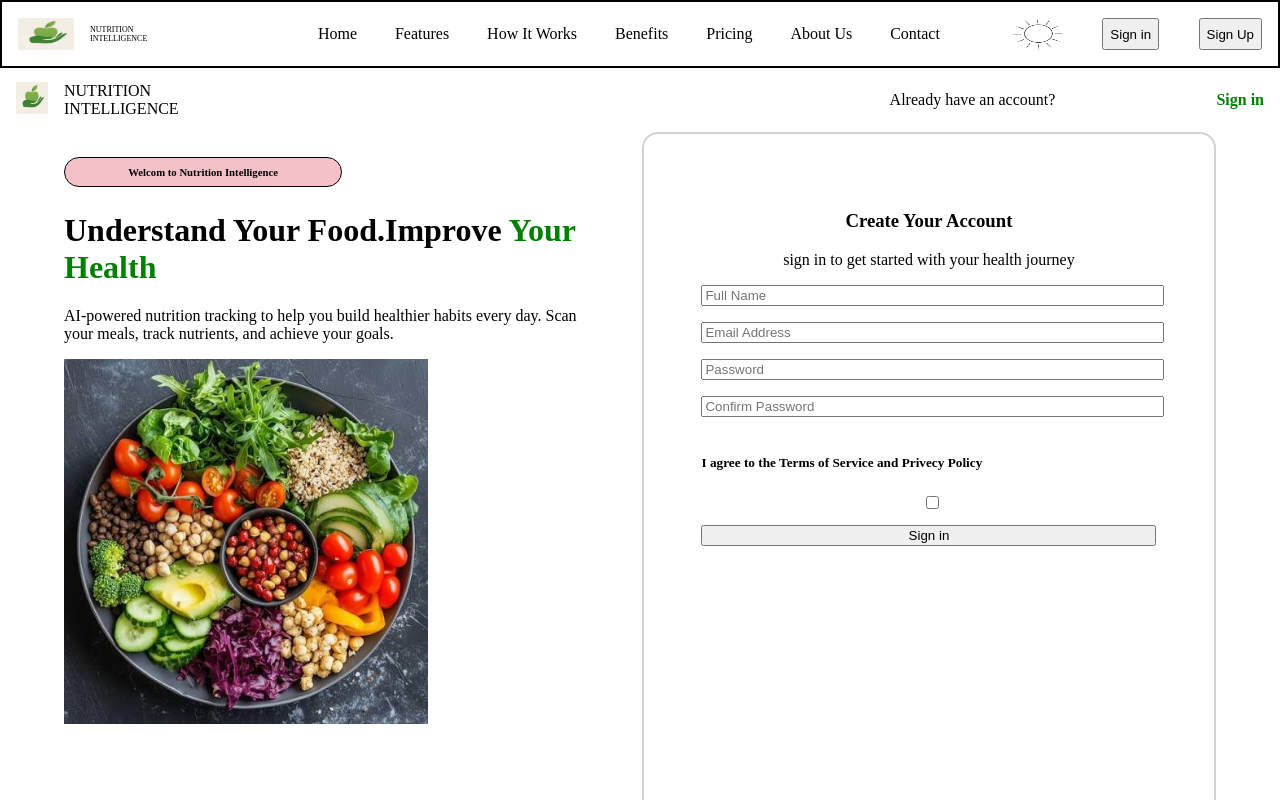
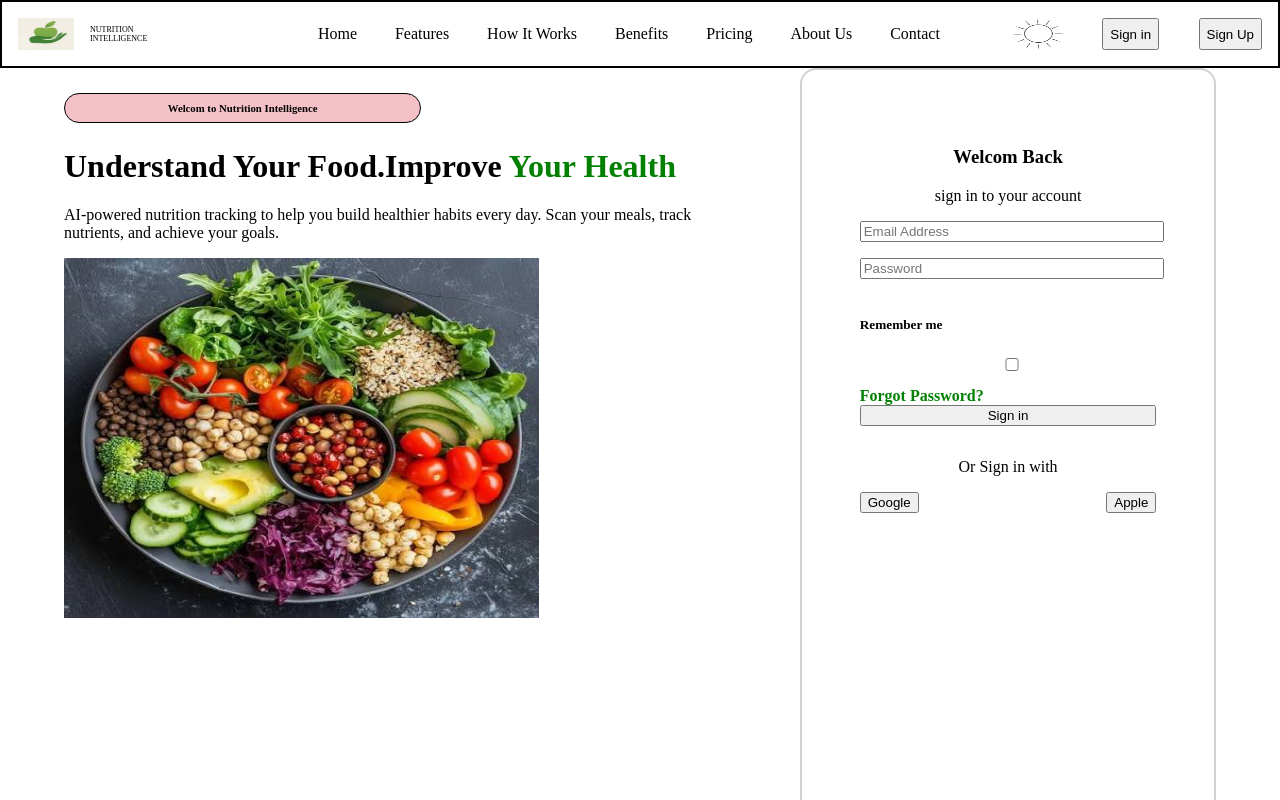
Before and after one commit to sahiba2503/DecodeYourPlateAINutritionIntelligence, a React (Vite) app: page /signInPage in a window 1280 px wide. Shown: the top 800 px of the page. Built offline with nearby package versions, Linux system fonts and the light colour scheme.

Commit message:
connect react router

```diff
--- a/src/MainContantBody.jsx
+++ b/src/MainContantBody.jsx
@@ -13,8 +13,8 @@ function MainContantBody() {
         day. Scan your meals, track nutrients, and achieve your goals.
       </p>
       <div className='mainContantButtons'>
-        <button onClick={()=>navigate("/signInPage")}>Sign In</button>
-        <button onClick={()=>navigate("/signUpPage")}>Sign Up</button>
+        <button onClick={() => navigate("/signInPage")}>Sign In</button>
+        <button onClick={() => navigate("/signUpPage")}>Sign Up</button>
       </div>
       <div className='mainInfo'>
         <div>
--- a/src/PageMainContaint.jsx
+++ b/src/PageMainContaint.jsx
@@ -3,14 +3,14 @@ import nutritionImgB from "./assets/nutritionImgB.jpg"
 
 function PageMainContaint() {
   return (
-    <div>
+
       <div className="mainContant">
               <h6>Welcom to Nutrition Intelligence</h6>
               <h1>Understand Your Food.Improve <span >Your Health</span></h1>
               <p>AI-powered nutrition tracking to help you build healthier habits every day. Scan your meals, track nutrients, and achieve your goals.</p>
               <img src={nutritionImgB} />
             </div>
-    </div>
+
   )
 }
 
--- a/src/SignIn.jsx
+++ b/src/SignIn.jsx
@@ -1,26 +1,30 @@
 
 import PageMainContaint from "./PageMainContaint"
-import PageNave from "./PageNave";
+
 
 function SignIn() {
   return (
-    <div className="SignpageContainer">
-      <PageNave />
+
     <div className="bodyContainer">
     <PageMainContaint />
-     <div className="signInForm">
-                <h3 style={{textAlign:"center"}}>Create Your Account</h3>
-                <p style={{textAlign:"center"}}>sign in to get started with your health journey</p>
-                <input type="text"  placeholder="Full Name"/>
+     <div className="signForm">
+                <h3 style={{textAlign:"center"}}>Welcom Back</h3>
+                <p style={{textAlign:"center"}}>sign in to your account</p>
                 <input type="emain" placeholder="Email Address" />
                 <input type="password" placeholder="Password" />
-                <input type="text" placeholder="Confirm Password" />
-                <h5>I agree to the Terms of Service and Privecy Policy</h5>
+                <h5>Remember me</h5>
                 <input type="checkbox"/>
+                <strong style={{color:"green"}}>Forgot Password?</strong>
                 <button id="signbtn"> Sign in</button>
+                  <p style={{textAlign:"center"}}>Or Sign in with </p>
+                  <div className="signOptionBtn">
+                  <button >Google</button>
+                  <button>Apple</button>
+                  </div>
+
                      </div>
       </div>
-    </div>
+
   )
 }
 
--- a/src/SignPage.jsx
+++ b/src/SignPage.jsx
@@ -2,7 +2,7 @@
 
 function SignPage() {
   return (
-      <div className="signUpForm">
+      <div className="signForm">
                 <h3 style={{textAlign:"center"}}>Create Your Account</h3>
                 <p style={{textAlign:"center"}}>sign up to get started with your health journey</p>
                 <input type="text"  placeholder="Full Name"/>
@@ -13,7 +13,7 @@ function SignPage() {
                 <input type="checkbox"/>
                 <button id="signbtn"> Sign Up</button>
                   <p style={{textAlign:"center"}}>Or Sign up with </p>
-                  <div className="signupOptionBtn">
+                  <div className="signOptionBtn">
                   <button >Google</button>
                   <button>Apple</button>
                   </div>
--- a/src/SignUp.jsx
+++ b/src/SignUp.jsx
@@ -1,18 +1,15 @@
 
 
-import PageNave from "./PageNave";
+
 import PageMainContaint from "./PageMainContaint";
 import SignPage from "./SignPage";
 function SignUp() {
   return (
     <div className="SignpageContainer">
 
-      <PageNave />
       <div className="bodyContainer">
-
             <PageMainContaint />
             <SignPage />
-
           </div>
 
     </div>
--- a/src/index.css
+++ b/src/index.css
@@ -59,10 +59,7 @@ body {
     height: 90vh;
     width: 90%;
 }
-.mainContant{
-    /* border: 2px solid black; */
-    /* width: 50%; */
-}
+
 .mainImage{
 /* border: 2px solid green; */
 width: 50%;
@@ -187,7 +184,7 @@ width: 50%;
     height: 50%;
     text-align: center;
 }
-.signUpForm , .signInForm{
+.signForm{
     border: 2px solid rgb(211, 208, 208);
     /* width: 40%; */
     height: 100vh;
@@ -195,16 +192,13 @@ width: 50%;
     border-radius: 1rem;
     margin-left: 5%;
 }
-.signUpForm input, #signbtn{
+.signForm input, #signbtn{
     width: 100%;
     margin-bottom: 1rem;
 
 }
-.signInForm input, #signbtn{
-    width: 100%;
-    margin-bottom: 1rem;
-}
-.signupOptionBtn {
+
+.signOptionBtn {
     width: 100%;
     display: flex;
     flex-direction: row;
```
